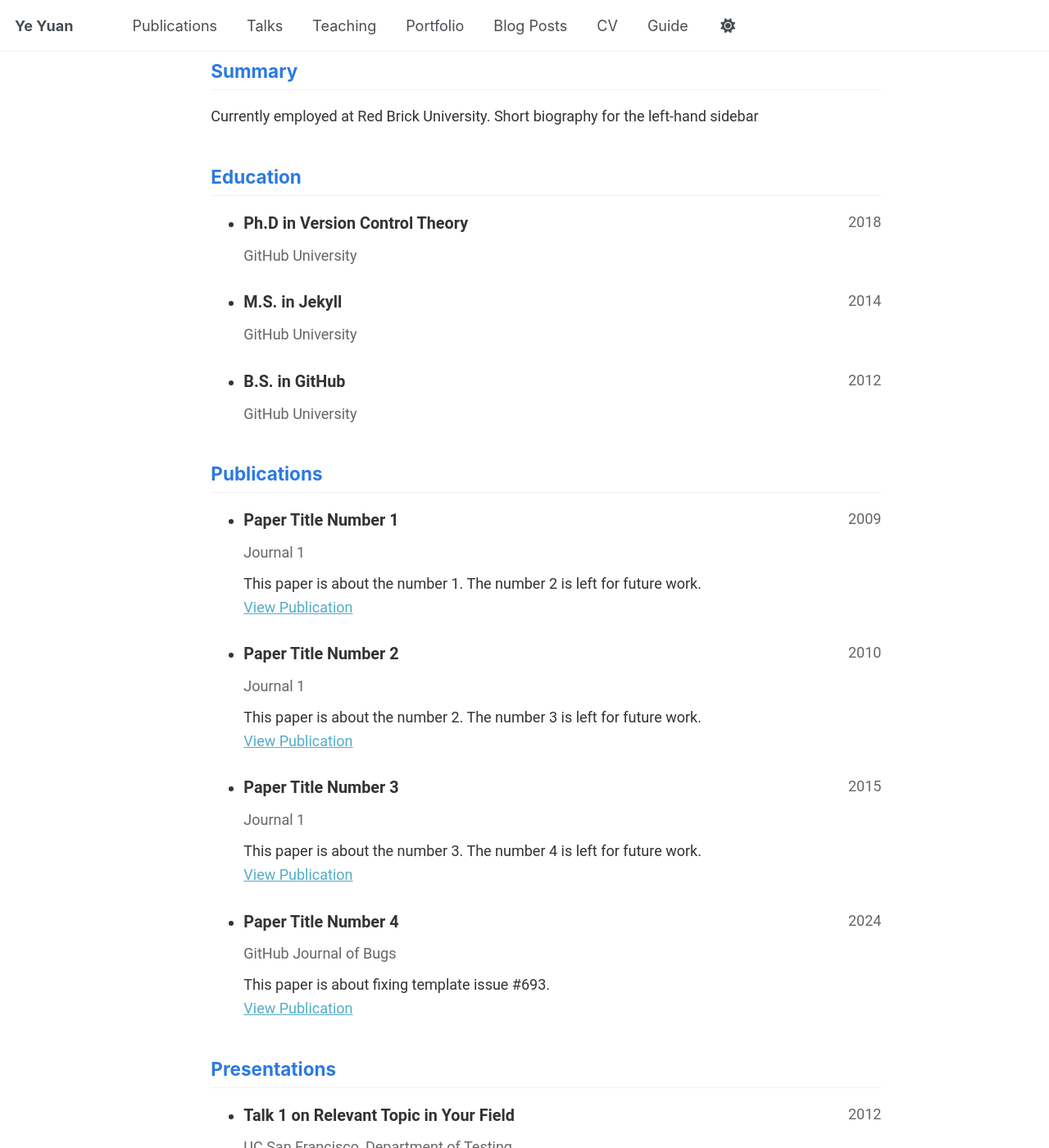
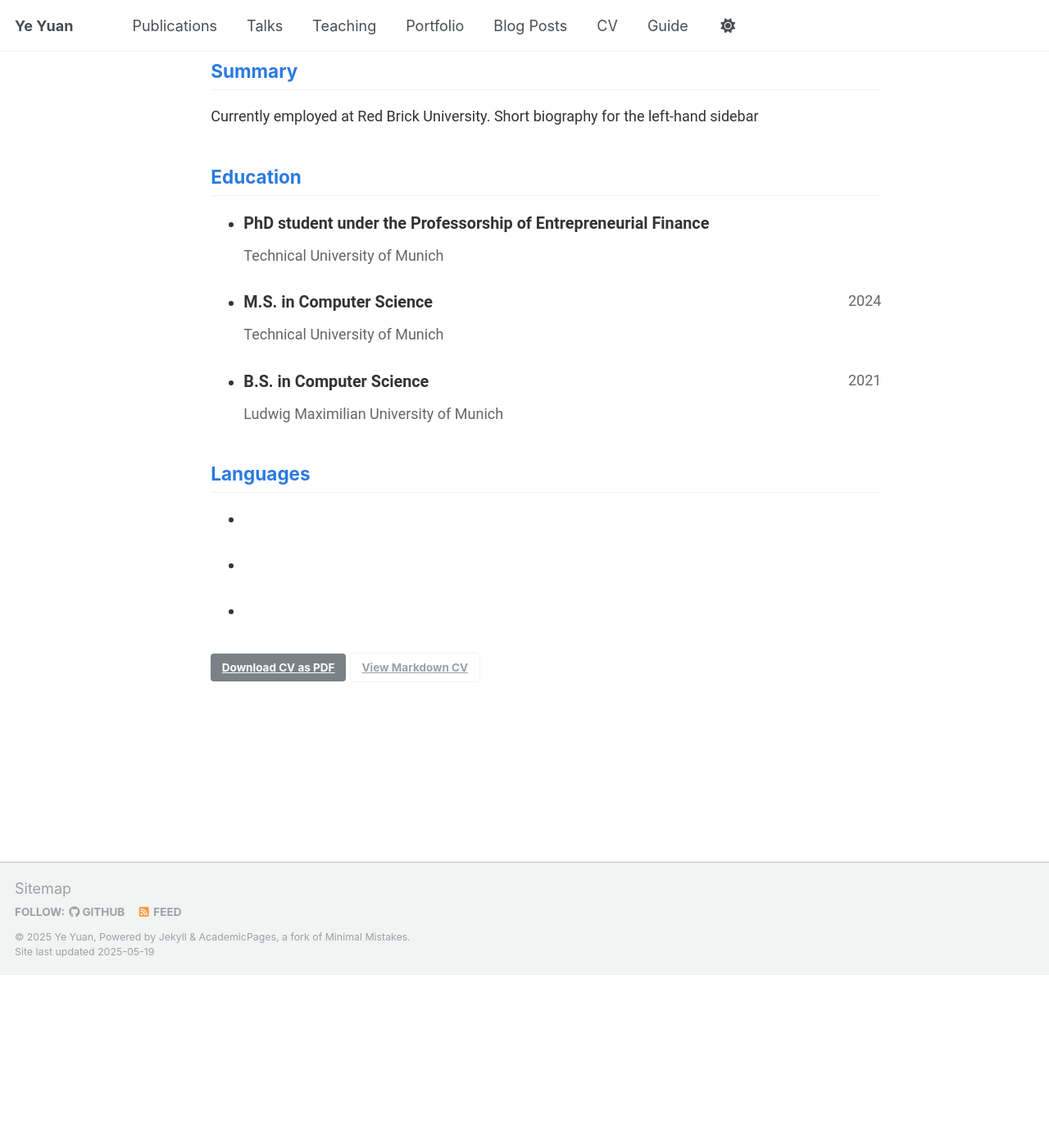
Before and after one commit to yuanye126/yuanye126.github.io, a Jekyll site: the page built from _pages/cv-json.md, in a window 1280 px wide and 1400 px high, scrolled down 318 px. Shown: the whole window at 82% size. Built offline with Jekyll 4.4.1, drawn with Linux system fonts in a browser that asks for light colours; after the commit the page ends 1507 px from its top, so only the background shows below that; some of the changed text lies outside the part shown.

Commit message:
Update cv.json

```diff
--- a/_data/cv.json
+++ b/_data/cv.json
@@ -33,120 +33,38 @@
   "work": [],
   "education": [
     {
-      "institution": "GitHub University",
-      "area": "Ph.D in Version Control Theory",
+      "institution": "Technical University of Munich",
+      "area": "PhD student under the Professorship of Entrepreneurial Finance",
       "studyType": "",
-      "startDate": "",
-      "endDate": "2018",
+      "startDate": "2024",
+      "endDate": "",
       "gpa": null,
       "courses": []
     },
     {
-      "institution": "GitHub University",
-      "area": "M.S. in Jekyll",
+      "institution": "Technical University of Munich",
+      "area": "M.S. in Computer Science",
       "studyType": "",
       "startDate": "",
-      "endDate": "2014",
+      "endDate": "2024",
       "gpa": null,
       "courses": []
     },
     {
-      "institution": "GitHub University",
-      "area": "B.S. in GitHub",
+      "institution": "Ludwig Maximilian University of Munich",
+      "area": "B.S. in Computer Science",
       "studyType": "",
       "startDate": "",
-      "endDate": "2012",
+      "endDate": "2021",
       "gpa": null,
       "courses": []
     }
   ],
   "skills": [],
-  "languages": [],
+  "languages": ['Chinese','English','German'],
   "interests": [],
   "references": [],
-  "publications": [
-    {
-      "name": "Paper Title Number 1",
-      "publisher": "Journal 1",
-      "releaseDate": "2009-10-01",
-      "website": "http://academicpages.github.io/files/paper1.pdf",
-      "summary": "This paper is about the number 1. The number 2 is left for future work."
-    },
-    {
-      "name": "Paper Title Number 2",
-      "publisher": "Journal 1",
-      "releaseDate": "2010-10-01",
-      "website": "http://academicpages.github.io/files/paper2.pdf",
-      "summary": "This paper is about the number 2. The number 3 is left for future work."
-    },
-    {
-      "name": "Paper Title Number 3",
-      "publisher": "Journal 1",
-      "releaseDate": "2015-10-01",
-      "website": "http://academicpages.github.io/files/paper3.pdf",
-      "summary": "This paper is about the number 3. The number 4 is left for future work."
-    },
-    {
-      "name": "Paper Title Number 4",
-      "publisher": "GitHub Journal of Bugs",
-      "releaseDate": "2024-02-17",
-      "website": "http://academicpages.github.io/files/paper3.pdf",
-      "summary": "This paper is about fixing template issue #693."
-    }
-  ],
-  "presentations": [
-    {
-      "name": "Talk 1 on Relevant Topic in Your Field",
-      "event": "UC San Francisco, Department of Testing",
-      "date": "2012-03-01",
-      "location": "San Francisco, CA, USA",
-      "description": ""
-    },
-    {
-      "name": "Tutorial 1 on Relevant Topic in Your Field",
-      "event": "UC-Berkeley Institute for Testing Science",
-      "date": "2013-03-01",
-      "location": "Berkeley, CA, USA",
-      "description": ""
-    },
-    {
-      "name": "Talk 2 on Relevant Topic in Your Field",
-      "event": "London School of Testing",
-      "date": "2014-02-01",
-      "location": "London, UK",
-      "description": ""
-    },
-    {
-      "name": "Conference Proceeding talk 3 on Relevant Topic in Your Field",
-      "event": "Testing Institute of America 2014 Annual Conference",
-      "date": "2014-03-01",
-      "location": "Los Angeles, CA, USA",
-      "description": ""
-    }
-  ],
-  "teaching": [
-    {
-      "course": "Teaching experience 1",
-      "institution": "University 1, Department",
-      "date": "2014-01-01",
-      "role": "Undergraduate course",
-      "description": ""
-    },
-    {
-      "course": "Teaching experience 2",
-      "institution": "University 1, Department",
-      "date": "2015-01-01",
-      "role": "Workshop",
-      "description": ""
-    }
-  ],
-  "portfolio": [
-    {
-      "name": "Portfolio item number 1",
-      "category": "portfolio",
-      "date": "",
-      "url": "",
-      "description": "Short description of portfolio item number 1<br/><img src='/images/500x300.png'>"
-    }
-  ]
+
+
+
 }
```
